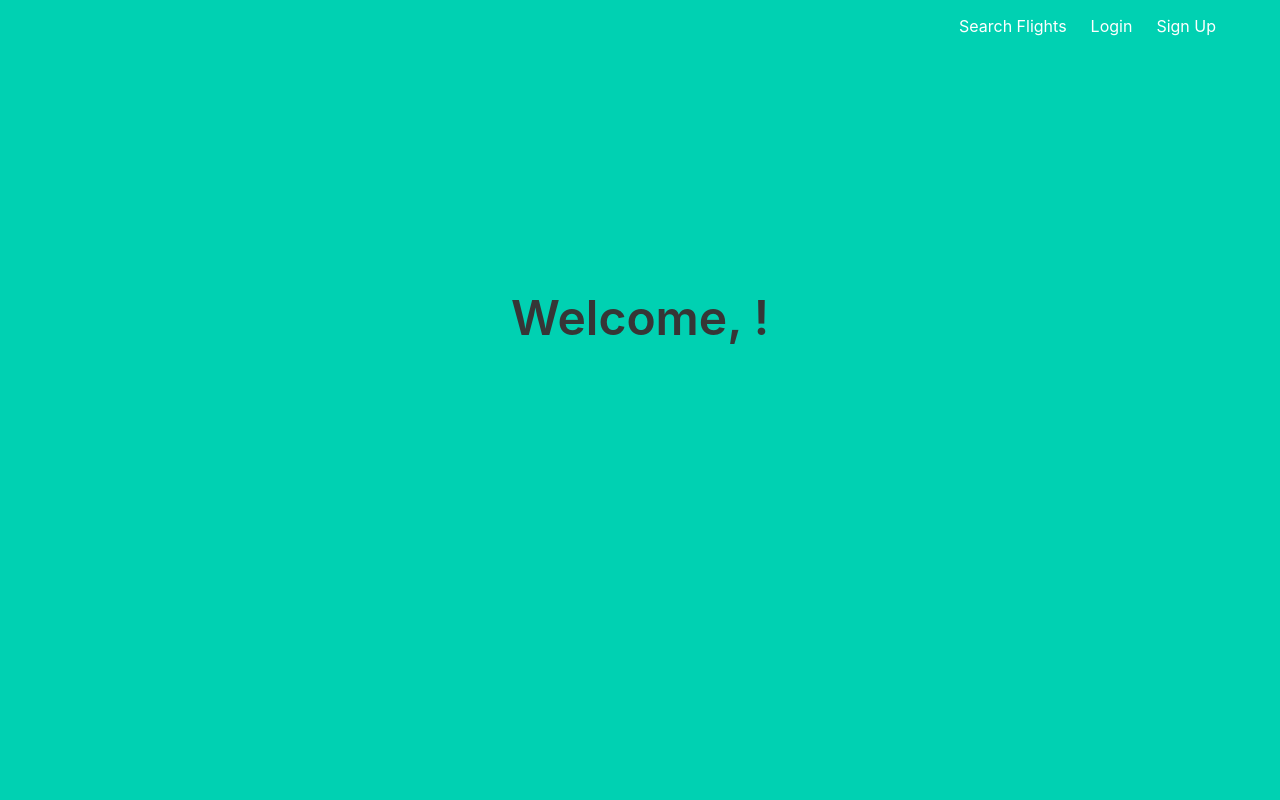
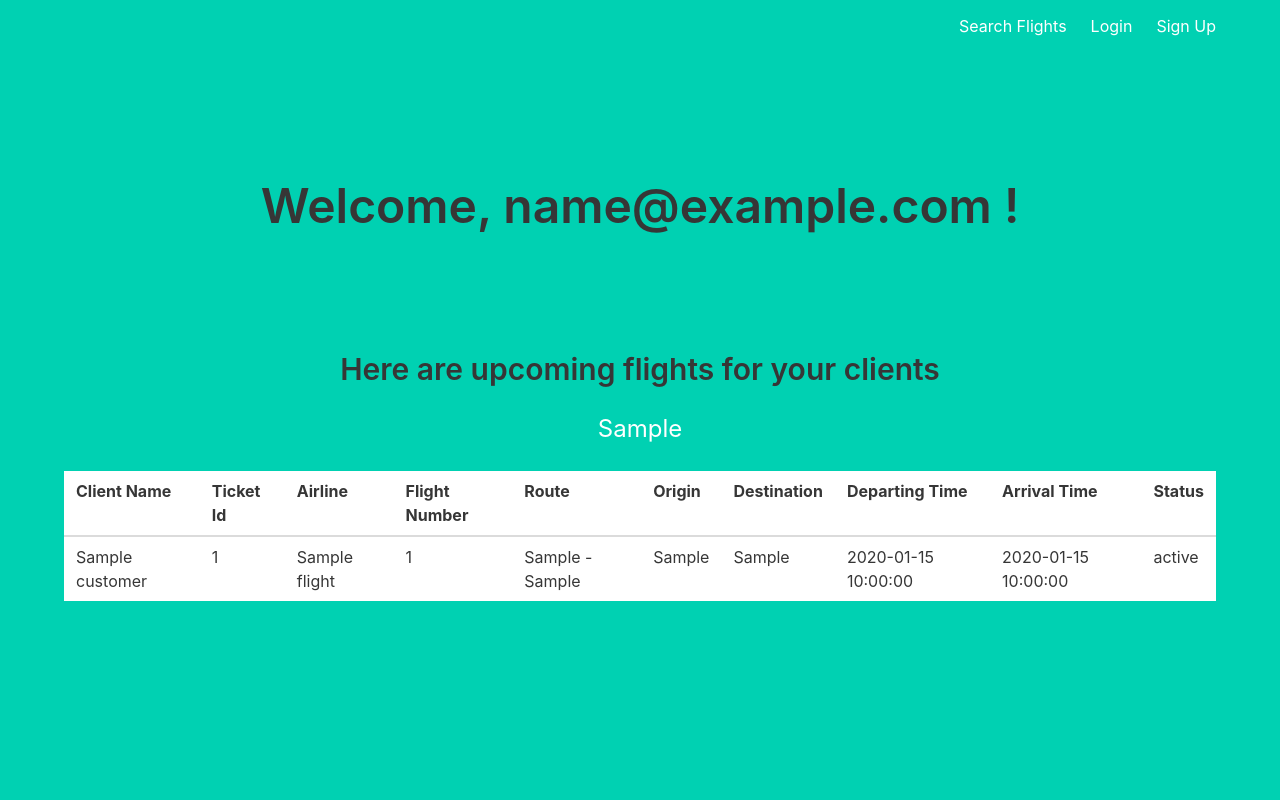
Before and after one commit to sc6354/airline_reservation, a Python web app: template templates/agentHome.html in a window 1280 px wide. Run offline with Jinja, Linux system fonts and the light colour scheme; the template is opened without the code that fills it: most values are stand-ins (such as "Sample title", 1, 10 or a date in 2020).

Commit message:
add agent upcoming flights

```diff
--- a/templates/agentHome.html
+++ b/templates/agentHome.html
@@ -4,23 +4,64 @@
 
 <div class="content is-large">
 	<h1 class='is-family-monospace-danger'>
-		Welcome, !
+		Welcome, {{ name.email }} !
 
 	</h1>
 </div>
 
+<div>
 	<br><br><br><br>
 	<div class="content is-large">
 	{% with messages = get_flashed_messages() %}
         {% if messages %}
             <div>
-			<h4> No upcoming flights. </h4>
+            	<h4> {{ messages[0] }} Click <a href="{{ url_for('main.index') }}"><i> here</i></a> to search for flights. </h4>
             </div>
 		{% else %}
-		<h4> </h4>
+			<h4> Here are upcoming flights for your clients</h4>
+            {{ all_upcoming_flights }}
         {% endif %}
     {% endwith %}
 	</div>
+
+	<div class="table-container">
+		{% if all_upcoming_flights %}
+		<table class="table is-fullwidth">
+			<thead>
+				<tr>
+				    <th>Client Name</th>
+					<th>Ticket Id</th>
+					<th>Airline </th>
+					<th>Flight Number</th>
+					<th>Route</th>
+					<th>Origin</th>
+					<th>Destination</th>
+					<th>Departing Time</th>
+					<th>Arrival Time</th>
+					<th>Status</th>
+				</tr>
+			</thred>
+			<tbody>
+				{% for row in all_upcoming_flights %}
+				<tr>
+				    <td> {{ row.customer.name }} </td>
+					<td> {{ row.ticket.ticket_id}} </td>
+					<td> {{ row.flight.airline_name}} </td>
+					<td> {{ row.flight.flight_num }} </td>
+					<td> {{ row.flight.departure_airport + " - " +row.flight.arrival_airport }} </td>
+					<td> {{ row.origin.airport_city}} </td>
+					<td> {{ row.destination.airport_city}} </td>
+					<td> {{ row.flight.departure_time }} </td>
+					<td> {{ row.flight.arrival_time }} </td>
+					<td> {{ row.flight.status }} </td>
+				</tr>
+				{% endfor %}
+			</tbody>
+			</table>
+		{% endif %}
+	</div>
+</div>
+
 
 
 
--- a/templates/profile.html
+++ b/templates/profile.html
@@ -27,7 +27,7 @@ document.addEventListener('DOMContentLoaded', () => {
 </div>
 
 <div>
-<br><br><br><br>
+	<br><br><br><br>
 	<div class="content is-large">
 	{% with messages = get_flashed_messages() %}
         {% if messages %}
```
Also changed, not shown: main.py (+21 -2 lines). Lines whose indentation alone changed are shown as unchanged.
